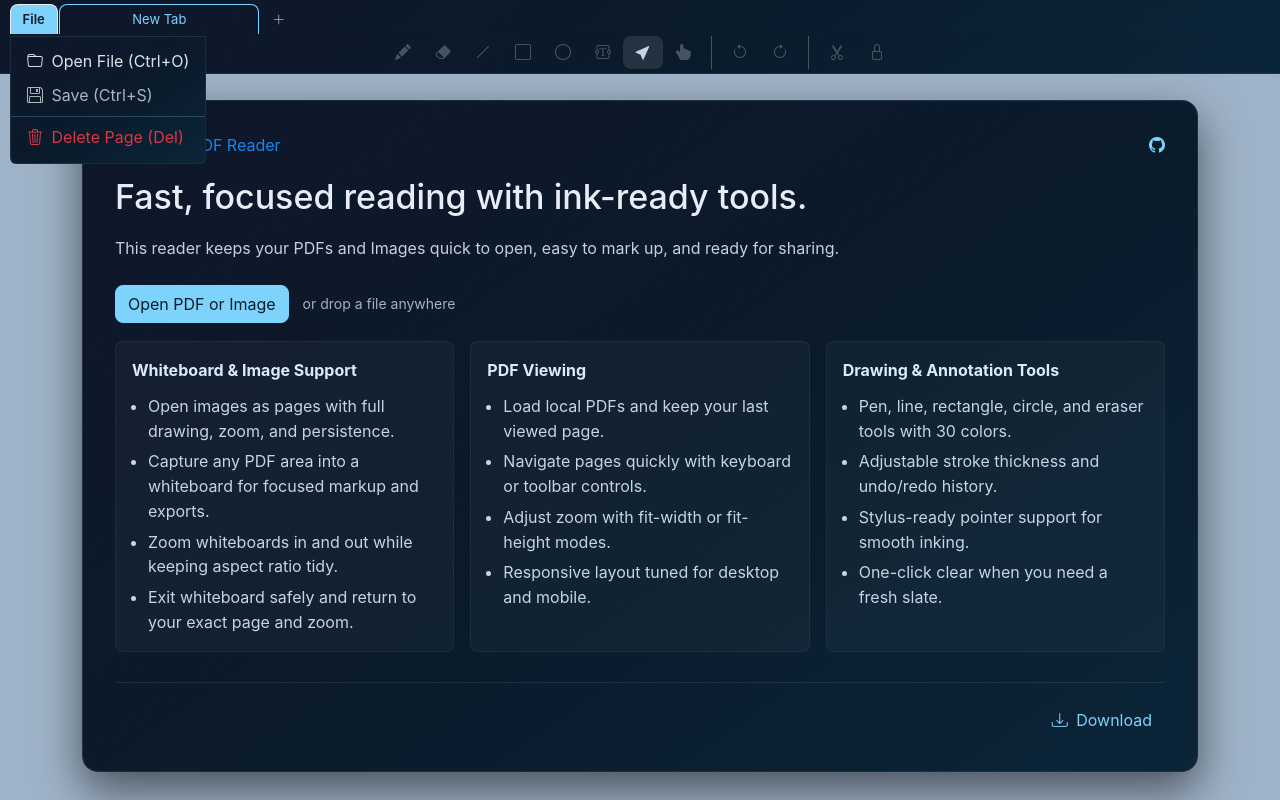
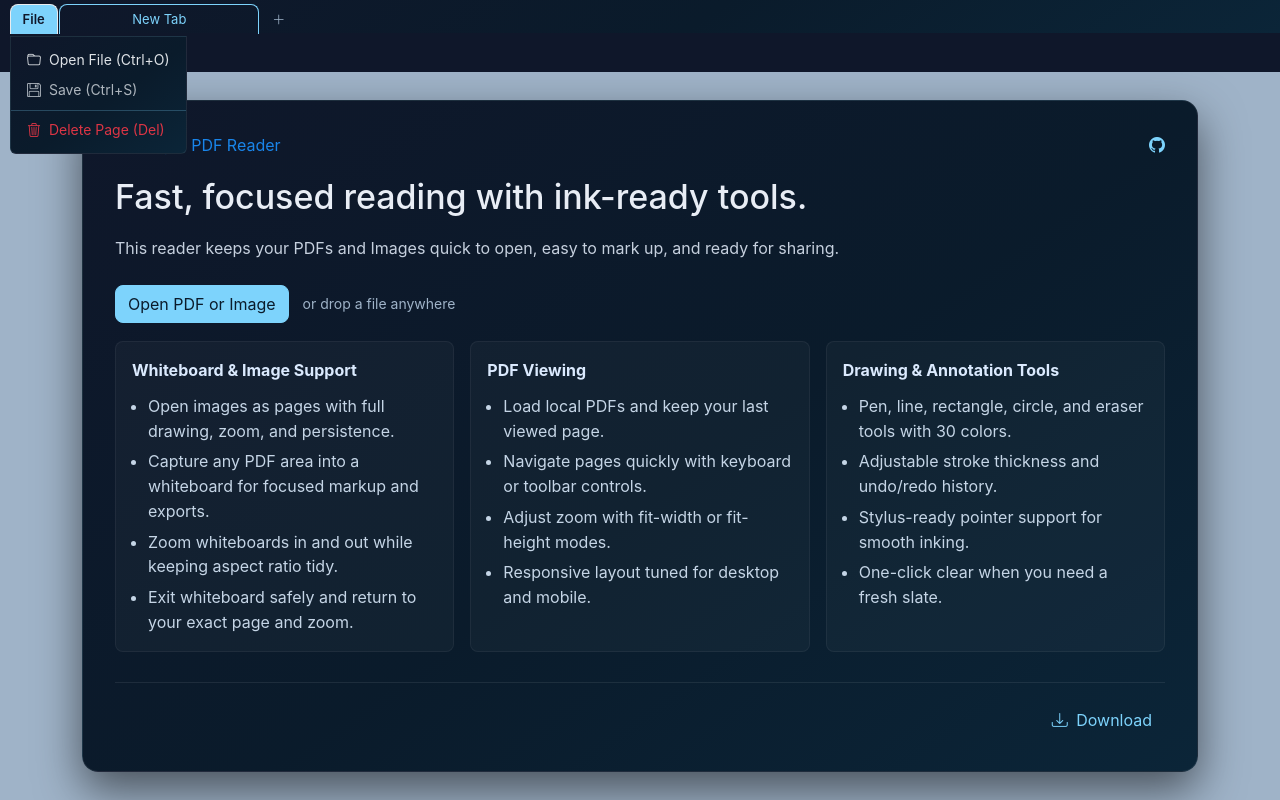
Before and after one commit to emre-ayhan/simple_pdf_reader, a Vue app: page / in a window 1280 px wide. Both pictures are taken after a click on the button "File". Built offline with nearby package versions, Linux system fonts and the light colour scheme.

Commit message:
modified:   src/components/NavTabs.vue 	modified:   src/components/PdfReader.vue

```diff
--- a/src/components/NavTabs.vue
+++ b/src/components/NavTabs.vue
@@ -44,20 +44,20 @@ onBeforeUnmount(() => {
             </a>
                 <ul class="dropdown-menu dropdown-menu-dark">
                     <li>
-                        <a class="dropdown-item" href="#" @click.prevent="emit('file-open')">
+                        <a class="dropdown-item small" href="#" @click.prevent="emit('file-open')">
                             <i class="bi bi-folder me-1"></i>
                             Open File (Ctrl+O)
                         </a>
                     </li>
                     <li>
-                        <a class="dropdown-item" :class="{ disabled: !fileHasUnsavedChanges(activeTab?.id) || activeTab.emptyState }" href="#" @click.prevent="emit('file-save')">
+                        <a class="dropdown-item small" :class="{ disabled: !fileHasUnsavedChanges(activeTab?.id) || activeTab.emptyState }" href="#" @click.prevent="emit('file-save')">
                             <i class="bi bi-floppy me-1"></i>
                             Save (Ctrl+S)
                         </a>
                     </li>
                     <li><hr class="text-primary my-1"></li>
                     <li>
-                        <a class="dropdown-item text-danger" :class="{ disabled: activeTab.emptyState }" href="#" @click.prevent="emit('file-delete-page')">
+                        <a class="dropdown-item small text-danger" :class="{ disabled: activeTab.emptyState }" href="#" @click.prevent="emit('file-delete-page')">
                             <i class="bi bi-trash3 me-1"></i>
                             Delete Page (Del)
                         </a>
--- a/src/components/PdfReader.vue
+++ b/src/components/PdfReader.vue
@@ -525,6 +525,7 @@ defineExpose({
 </script>
 <template>
     <div class="container-fluid bg-dark" @contextmenu.prevent @dragenter.prevent="onDragEnter" @dragleave.prevent="onDragLeave" @dragover.prevent @drop.prevent="onDrop">
+        <template v-if="isFileLoaded">
             <nav class="navbar navbar-expand navbar-dark bg-dark fixed-top py-1">
                 <div class="container">
                     <!-- Toolbar -->
@@ -532,7 +533,7 @@ defineExpose({
                         <!-- Drawing -->
                         <template v-if="hasActiveTool && !isEraser">
                             <li class="nav-item" v-for="(strokeStyle, index) in initialStrokeStyles">
-                            <a class="nav-link" href="#" @click.prevent="handleStrokeStyleButtonClick(index)" :class="{ active: strokeStyle.color === drawColor, disabled: !isFileLoaded }">
+                                <a class="nav-link" href="#" @click.prevent="handleStrokeStyleButtonClick(index)" :class="{ active: strokeStyle.color === drawColor }">
                                     <i class="bi bi-circle-fill" :style="{ color: strokeStyle.color }"></i>
                                 </a>
                             </li>
@@ -576,42 +577,42 @@ defineExpose({
                             <li class="nav-item vr bg-white mx-2"></li>
                         </template>
                         <li class="nav-item">
-                        <a class="nav-link" href="#" @click.prevent="selectDrawingTool('pen')" :class="{ active: isDrawing && drawMode === 'pen', disabled: !isFileLoaded }" title="Draw">
+                            <a class="nav-link" href="#" @click.prevent="selectDrawingTool('pen')" :class="{ active: isDrawing && drawMode === 'pen' }" title="Draw">
                                 <i class="bi bi-pencil-fill"></i>
                             </a>
                         </li>
                         <li class="nav-item">
-                        <a class="nav-link" href="#" @click.prevent="selectEraser" :class="{ active: isEraser, disabled: !isFileLoaded }" title="Eraser">
+                            <a class="nav-link" href="#" @click.prevent="selectEraser" :class="{ active: isEraser }" title="Eraser">
                                 <i class="bi bi-eraser-fill"></i>
                             </a>
                         </li>
                         <li class="nav-item">
-                        <a class="nav-link" href="#" @click.prevent="selectDrawingTool('line')" :class="{ active: isDrawing && drawMode === 'line', disabled: !isFileLoaded }" title="Line">
+                            <a class="nav-link" href="#" @click.prevent="selectDrawingTool('line')" :class="{ active: isDrawing && drawMode === 'line' }" title="Line">
                                 <i class="bi bi-slash-lg"></i>
                             </a>
                         </li>
                         <li class="nav-item">
-                        <a class="nav-link" href="#" @click.prevent="selectDrawingTool('rectangle')" :class="{ active: isDrawing && drawMode === 'rectangle', disabled: !isFileLoaded }" title="Rectangle">
+                            <a class="nav-link" href="#" @click.prevent="selectDrawingTool('rectangle')" :class="{ active: isDrawing && drawMode === 'rectangle' }" title="Rectangle">
                                 <i class="bi bi-square"></i>
                             </a>
                         </li>
                         <li class="nav-item">
-                        <a class="nav-link" href="#" @click.prevent="selectDrawingTool('circle')" :class="{ active: isDrawing && drawMode === 'circle', disabled: !isFileLoaded }" title="Circle">
+                            <a class="nav-link" href="#" @click.prevent="selectDrawingTool('circle')" :class="{ active: isDrawing && drawMode === 'circle' }" title="Circle">
                                 <i class="bi bi-circle"></i>
                             </a>
                         </li>
                         <li class="nav-item">
-                        <a href="#" class="nav-link" @click.prevent="selectText" :class="{ active: isTextMode, disabled: !isFileLoaded }" title="Add Text (T)">
+                            <a href="#" class="nav-link" @click.prevent="selectText" :class="{ active: isTextMode }" title="Add Text (T)">
                                 <i class="bi bi-textarea-t"></i>
                             </a>
                         </li>
                         <li class="nav-item">
-                        <a class="nav-link" href="#" @click.prevent="resetToolState" :class="{ active: !hasActiveTool, disabled: !isFileLoaded }" title="Selection Mode">
+                            <a class="nav-link" href="#" @click.prevent="resetToolState" :class="{ active: !hasActiveTool }" title="Selection Mode">
                                 <i class="bi bi-cursor-fill"></i>
                             </a>
                         </li>
                         <li class="nav-item">
-                        <a class="nav-link" href="#" @click.prevent="toggleTouchDrawing" :class="{ active: enableTouchDrawing, disabled: !isFileLoaded }" :title="`${enableTouchDrawing ? 'Disable' : 'Enable'} Touch Drawing`">
+                            <a class="nav-link" href="#" @click.prevent="toggleTouchDrawing" :class="{ active: enableTouchDrawing }" :title="`${enableTouchDrawing ? 'Disable' : 'Enable'} Touch Drawing`">
                                 <i class="bi bi-hand-index-thumb-fill"></i>
                             </a>
                         </li>
@@ -619,12 +620,12 @@ defineExpose({
 
                         <!-- Undo/Redo -->
                         <li class="nav-item">
-                        <a class="nav-link" href="#" @click.prevent="undo()" :class="{ disabled: !isFileLoaded || !canUndo }" title="Undo (Ctrl+Z)">
+                            <a class="nav-link" href="#" @click.prevent="undo()" :class="{ disabled: !canUndo }" title="Undo (Ctrl+Z)">
                                 <i class="bi bi-arrow-counterclockwise"></i>
                             </a>
                         </li>
                         <li class="nav-item">
-                        <a class="nav-link" href="#" @click.prevent="redo()" :class="{ disabled: !isFileLoaded || !canRedo }" title="Redo (Ctrl+Y)">
+                            <a class="nav-link" href="#" @click.prevent="redo()" :class="{ disabled: !canRedo }" title="Redo (Ctrl+Y)">
                                 <i class="bi bi-arrow-clockwise"></i>
                             </a>
                         </li>
@@ -633,14 +634,14 @@ defineExpose({
 
                         <!-- Selection Tool -->
                         <li class="nav-item">
-                        <a class="nav-link" href="#" @click.prevent="captureSelection" :class="{ active: isSelectionMode, disabled: !isFileLoaded || showWhiteboard }" title="Select Area to Whiteboard">
+                            <a class="nav-link" href="#" @click.prevent="captureSelection" :class="{ active: isSelectionMode || showWhiteboard }" title="Select Area to Whiteboard">
                                 <i class="bi bi-scissors"></i>
                             </a>
                         </li>
 
                         <!-- View Lock -->
                         <li v-if="!showWhiteboard" class="nav-item" :title="isViewLocked ? 'Unlock View' : 'Lock View'">
-                        <a href="#" class="nav-link" @click.prevent="lockView" :class="{ disabled: !isFileLoaded, active: isViewLocked }">
+                            <a href="#" class="nav-link" @click.prevent="lockView" :class="{ active: isViewLocked }">
                                 <i class="bi" :class="isViewLocked ? 'bi-lock-fill' : 'bi-lock'"></i>
                             </a>
                         </li>
@@ -680,7 +681,7 @@ defineExpose({
             </nav>
 
             <!-- Footer -->
-        <nav class="navbar navbar-expand navbar-dark bg-dark fixed-bottom py-0" v-if="isFileLoaded && !showWhiteboard">
+            <nav class="navbar navbar-expand navbar-dark bg-dark fixed-bottom py-0" v-if="!showWhiteboard">
                 <div class="container small">
                     <!-- Toolbar -->
                     <ul class="navbar-nav small ms-auto align-items-center">
@@ -735,6 +736,7 @@ defineExpose({
                     </ul>
                 </div>
             </nav>
+        </template>
         <div class="pdf-reader" ref="pdfReader" :class="{ 'overflow-hidden': isViewLocked || showWhiteboard }">
             <EmptyState v-if="!isFileLoaded" @open-file="handleFileOpen" />
 
```
Lines whose indentation alone changed are shown as unchanged.
